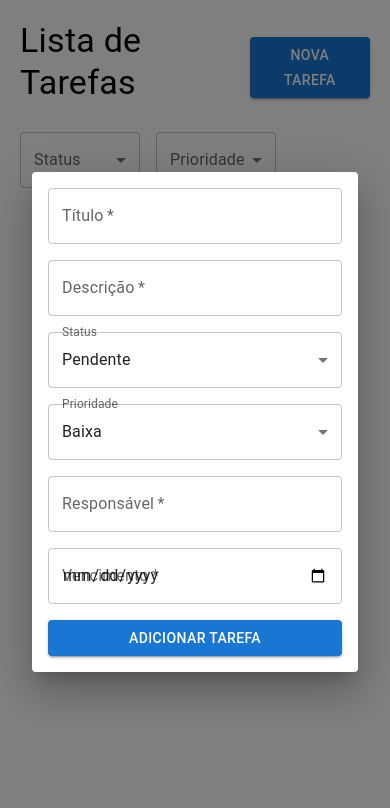
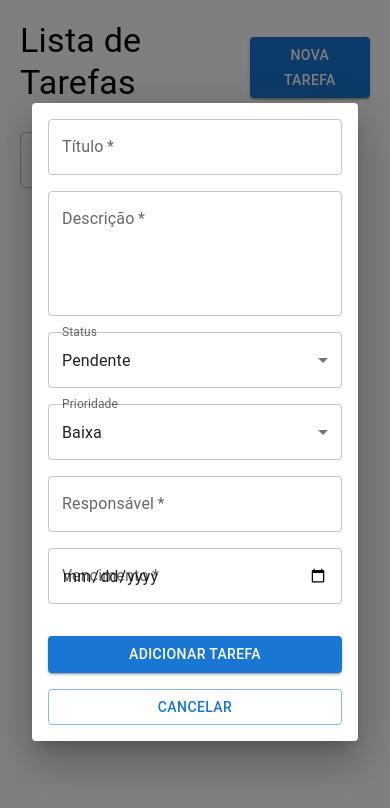
Before and after one commit to willyeverton/task-dashboard, a React (Create React App) app: page / in a window 390 px wide. Both pictures are taken after a click on the button "NOVA TAREFA". Shown: the top 808 px of the page. Built offline with nearby package versions, Linux system fonts and the light colour scheme; the HTML template or start-up script is replaced by a standard one.

Commit message:
Added Responsive

```diff
--- a/src/components/TaskForm.tsx
+++ b/src/components/TaskForm.tsx
@@ -1,6 +1,6 @@
 import React, { useState, useEffect } from 'react';
 import { Task, useTaskContext } from '../context/TaskContext';
-import { Button, TextField, MenuItem, Select, InputLabel, FormControl, SelectChangeEvent, Box } from '@mui/material';
+import { Button, TextField, MenuItem, Select, InputLabel, FormControl, SelectChangeEvent, Box, Grid } from '@mui/material';
 
 interface TaskFormProps {
   editingTask?: Task | null;
@@ -71,6 +71,8 @@ const TaskForm: React.FC<TaskFormProps> = ({ editingTask, onClose }) => {
           sx={{ mb: 2 }}
         />
         <TextField
+          multiline
+          rows={4}
           label="Descrição"
           name="description"
           value={task.description}
@@ -114,9 +116,29 @@ const TaskForm: React.FC<TaskFormProps> = ({ editingTask, onClose }) => {
           fullWidth
           sx={{ mb: 2 }}
         />
-        <Button type="submit" variant="contained" fullWidth>
-          {editingTask ? 'Salvar Alterações' : 'Adicionar Tarefa'}
-        </Button>
+        <Box sx={{
+          display: 'flex',
+          gap: 2,
+          flexWrap: 'wrap',
+          mt: 2
+        }}>
+          <Button
+            type="submit"
+            variant="contained"
+            fullWidth
+            sx={{ flex: 1, minWidth: '200px' }}
+          >
+            {editingTask ? 'Salvar Alterações' : 'Adicionar Tarefa'}
+          </Button>
+          <Button
+            variant="outlined"
+            fullWidth
+            onClick={onClose}
+            sx={{ flex: 1, minWidth: '200px' }}
+          >
+            Cancelar
+          </Button>
+        </Box>
       </form>
     </Box>
   );
--- a/src/components/TaskList.tsx
+++ b/src/components/TaskList.tsx
@@ -1,6 +1,6 @@
 import React, { useState, useEffect } from 'react';
 import { useTaskContext } from '../context/TaskContext';
-import { Button, Card, Typography, Box, Dialog, Select, MenuItem, FormControl, InputLabel } from '@mui/material';
+import { Button, Card, Typography, Box, Dialog, Select, MenuItem, FormControl, InputLabel, Grid } from '@mui/material';
 import { Task } from '../context/TaskContext';
 import TaskForm from './TaskForm';
 
@@ -80,21 +80,25 @@ const TaskList: React.FC = () => {
         </FormControl>
       </Box>
 
+      <Grid container spacing={2}>
         {filteredTasks.map((task) => (
-        <Card key={task.id} sx={{ marginBottom: 2 }}>
+          <Grid item xs={12} sm={6} md={4} lg={3} xl={2.4} key={task.id}>
+            <Card sx={{ height: '100%' }}>
               <Box padding={2}>
-            <Typography variant="h6">{task.title}</Typography>
-            <Typography variant="body2">{task.description}</Typography>
+                <Typography variant="h6" noWrap>{task.title}</Typography>
+                <Typography variant="body2" sx={{ minHeight: '40px' }}>{task.description}</Typography>
                 <Typography variant="body2">Status: {task.status}</Typography>
                 <Typography variant="body2">Prioridade: {task.priority}</Typography>
                 <Typography variant="body2">Responsável: {task.responsible}</Typography>
-            <Box sx={{ display: 'flex', gap: 1 }}>
+                <Box sx={{ display: 'flex', gap: 1, mt: 2 }}>
                   <Button onClick={() => handleEdit(task)}>Editar</Button>
                   <Button onClick={() => removeTask(task.id)}>Remover</Button>
                 </Box>
               </Box>
             </Card>
+          </Grid>
         ))}
+      </Grid>
 
       <Dialog open={openDialog} onClose={() => setOpenDialog(false)}>
         <TaskForm editingTask={editingTask} onClose={() => setOpenDialog(false)} />
```
Lines whose indentation alone changed are shown as unchanged.
